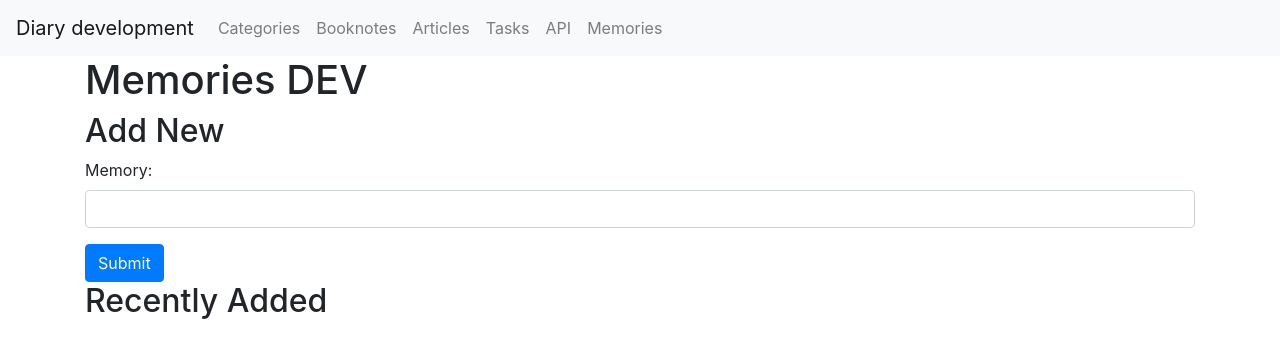
After one commit to HaeckelK/diary_wa, a Flask app: template services/diary/templates/memories/index.html in a window 1280 px wide. The commit adds this page. Shown: the top 358 px of the page. Run offline with Flask 2, Linux system fonts and the light colour scheme; the template is opened without the code that fills it, so the values that code supplies are empty; parts of the project's set-up code (start-up, migrations or seed data) failed here and were passed over; some libraries are stand-ins or nearby versions.

Commit message:
Memories (#52)

```diff
--- a/docker-compose.yml
+++ b/docker-compose.yml
@@ -14,6 +14,7 @@ services:
       - FLASK_ENV=development
       - SQLITE_DB_PATH=$SQLITE_DB_PATH
       - ARTICLES_API_URL=http://articles-api:5000
+      - MEMORIES_API_URL=http://memories-api:5000
       - MAIN_DATABASE_URI=$MAIN_DATABASE_URI
       - SECRET_KEY=$SECRET_KEY
       - BUILD_ENV=$BUILD_ENV
--- a/services/diary/app.py
+++ b/services/diary/app.py
@@ -24,6 +24,7 @@ def create_app():
     app = Flask(__name__)
     app.config['SQLALCHEMY_DATABASE_URI'] = os.environ["MAIN_DATABASE_URI"]
     app.config["ARTICLES_API_URL"] = os.environ["ARTICLES_API_URL"]
+    app.config["MEMORIES_API_URL"] = os.environ["MEMORIES_API_URL"]
     app.config["BUILD_ENV"] = os.environ["BUILD_ENV"]
 
     from diary.model import db, DefaultCategory
@@ -31,8 +32,13 @@ def create_app():
 
     from diary.booknotes import bp as booknotes_bp
     app.register_blueprint(booknotes_bp)
+
     from diary.articles import bp as articles_bp
     app.register_blueprint(articles_bp)
+
+    from diary.memories import bp as memories_bp
+    app.register_blueprint(memories_bp)
+
     app.config.update(load_config())
 
 
--- /dev/null
+++ b/services/diary/memories/__init__.py
@@ -0,0 +1,5 @@
+from flask import Blueprint
+
+bp = Blueprint('memories', __name__)
+
+from diary.memories import routes
--- a/services/diary/templates/base.html
+++ b/services/diary/templates/base.html
@@ -48,6 +48,9 @@
       <li class="nav-item">
         <a class="nav-link" href="\api">API</a>
       </li>
+      <li class="nav-item">
+        <a class="nav-link" href="\memories">Memories</a>
+      </li>
     </ul>
   </div>
 </nav>
--- /dev/null
+++ b/services/diary/templates/memories/index.html
@@ -0,0 +1,18 @@
+{% extends "base.html" %}
+{% block title %}Memories Index{% endblock %}
+
+{% block content %}
+<h1>Memories DEV</h1>
+<h2>Add New</h2>
+<form action="" method="post">
+    <div class="form-group">
+        <label for="content">Memory:</label>
+        <input type="text" class="form-control" id="content" name="content">
+    </div>
+    <button type="submit" class="btn btn-primary">Submit</button>
+</form>
+<h2>Recently Added</h2>
+{% for memory in recent_memories %}
+<p>{{ memory.text }}</p>
+{% endfor %}
+{% endblock %}
```
Also changed, not shown: services/diary/memories/routes.py (added, +39 -0 lines), 1 other file.
